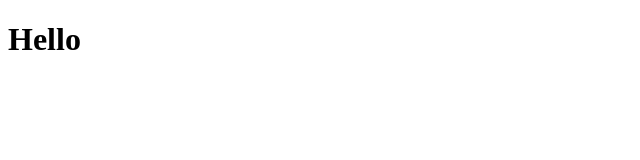
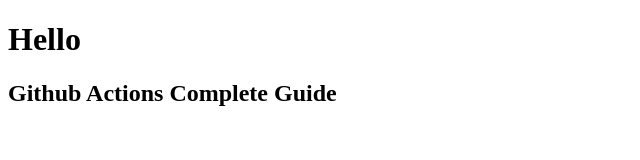
Before and after one commit to pabhila/github-actions-complete-guide, a plain HTML site: page index.html in a window 1280 px wide. Shown: the whole page, without its empty margins (0-640 px from the left). Drawn offline with Linux system fonts and the light colour scheme.

Commit message:
added the h2 tag

```diff
--- a/index.html
+++ b/index.html
@@ -5,5 +5,6 @@
 </head>
 <body>
     <h1>Hello</h1>
+    <h2>Github Actions Complete Guide</h2>
 </body>
 </html>
```
